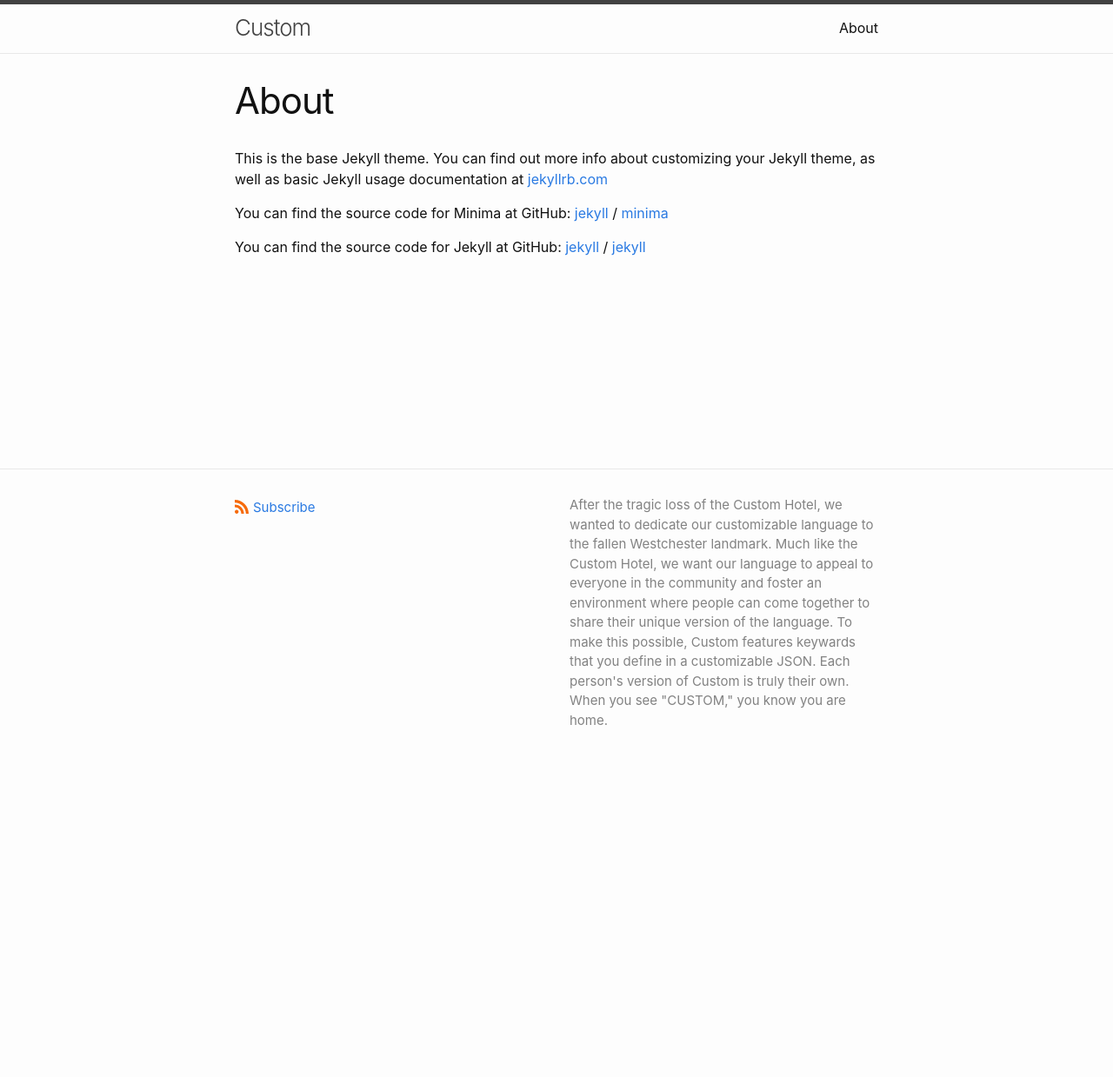
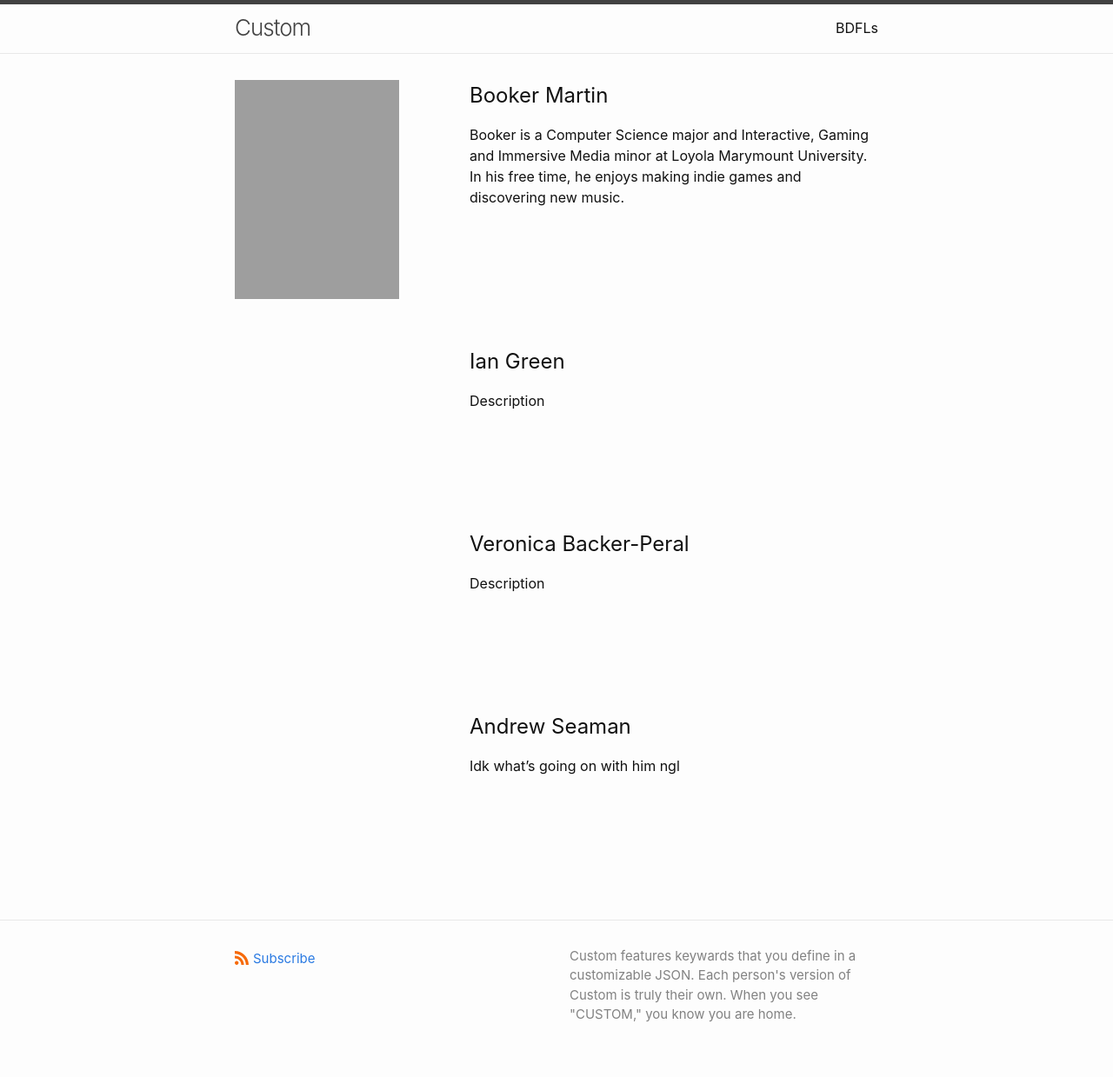
Before and after one commit to Booker-M/Custom, a Jekyll site: the page built from about.md, in a window 1280 px wide. Shown: the whole page at 87% size. Built offline with Jekyll 4.4.1, drawn with Linux system fonts in a browser that asks for light colours; before the commit the page ends 900 px from its top, so only the background shows below that; grey boxes are pictures that could not be loaded.

Commit message:
Fixed the formatting issues + added BDFLs (bios)

```diff
--- a/_config.yml
+++ b/_config.yml
@@ -23,10 +23,7 @@ repository: Booker-M.github.io/Custom
 title: Custom
 email: your-email@example.com
 description: >- # this means to ignore newlines until "baseurl:"
-  After the tragic loss of the Custom Hotel, we wanted to dedicate our customizable language to the fallen Westchester landmark.
-  Much like the Custom Hotel, we want our language to appeal to everyone in the community and foster an environment where people
-  can come together to share their unique version of the language. To make this possible, Custom features keywards that you define
-  in a customizable JSON. Each person's version of Custom is truly their own. When you see "CUSTOM," you know you are home.
+  Custom features keywards that you define in a customizable JSON. Each person's version of Custom is truly their own. When you see "CUSTOM," you know you are home.
 baseurl: "/Custom" # the subpath of your site, e.g. /blog
 url: "Booker-M.github.io" # the base hostname & protocol for your site, e.g. http://example.com
 twitter_username: jekyllrb
--- /dev/null
+++ b/_layouts/about.html
@@ -0,0 +1,33 @@
+---
+layout: default
+---
+<html>
+<head>
+  <title>Cols</title>
+  <style>
+    #left {
+      width: 270px;
+      float: left;
+    }
+    #right {
+      margin-left: 270px;
+    }
+    .clear {
+      clear: both;
+    }
+  </style>
+</head>
+
+<body>
+  <div id="container">
+    <div id="left">
+      <img src="../images/booker.jpg" alt="Booker" width="189" height="252">
+    </div>
+    <div id="right">
+      {{ content }}
+    </div>
+    <div class="clear"></div>
+  </div>
+</body>
+
+</html>
--- a/about.md
+++ b/about.md
@@ -1,18 +1,23 @@
 ---
-layout: page
-title: About
+layout: about
+title: BDFLs
 permalink: /about/
 ---
 
-This is the base Jekyll theme. You can find out more info about customizing your Jekyll theme, as well as basic Jekyll usage documentation at [jekyllrb.com](https://jekyllrb.com/)
+## Booker Martin
 
-You can find the source code for Minima at GitHub:
-[jekyll][jekyll-organization] /
-[minima](https://github.com/jekyll/minima)
+Booker is a Computer Science major and Interactive, Gaming and Immersive Media minor at Loyola Marymount University.
+In his free time, he enjoys making indie games and discovering new music.
+<br><br><br><br><br><br>
 
-You can find the source code for Jekyll at GitHub:
-[jekyll][jekyll-organization] /
-[jekyll](https://github.com/jekyll/jekyll)
+## Ian Green
+Description
+<br><br><br><br><br><br>
 
+## Veronica Backer-Peral
+Description
+<br><br><br><br><br><br>
 
-[jekyll-organization]: https://github.com/jekyll
+## Andrew Seaman
+Idk what's going on with him ngl
+<br><br><br><br><br><br>
```
Also changed, not shown: _posts/2021-03-15-welcome-to-jekyll.markdown (deleted, +0 -29 lines), index.md (+61 -20 lines), 1 other file.
